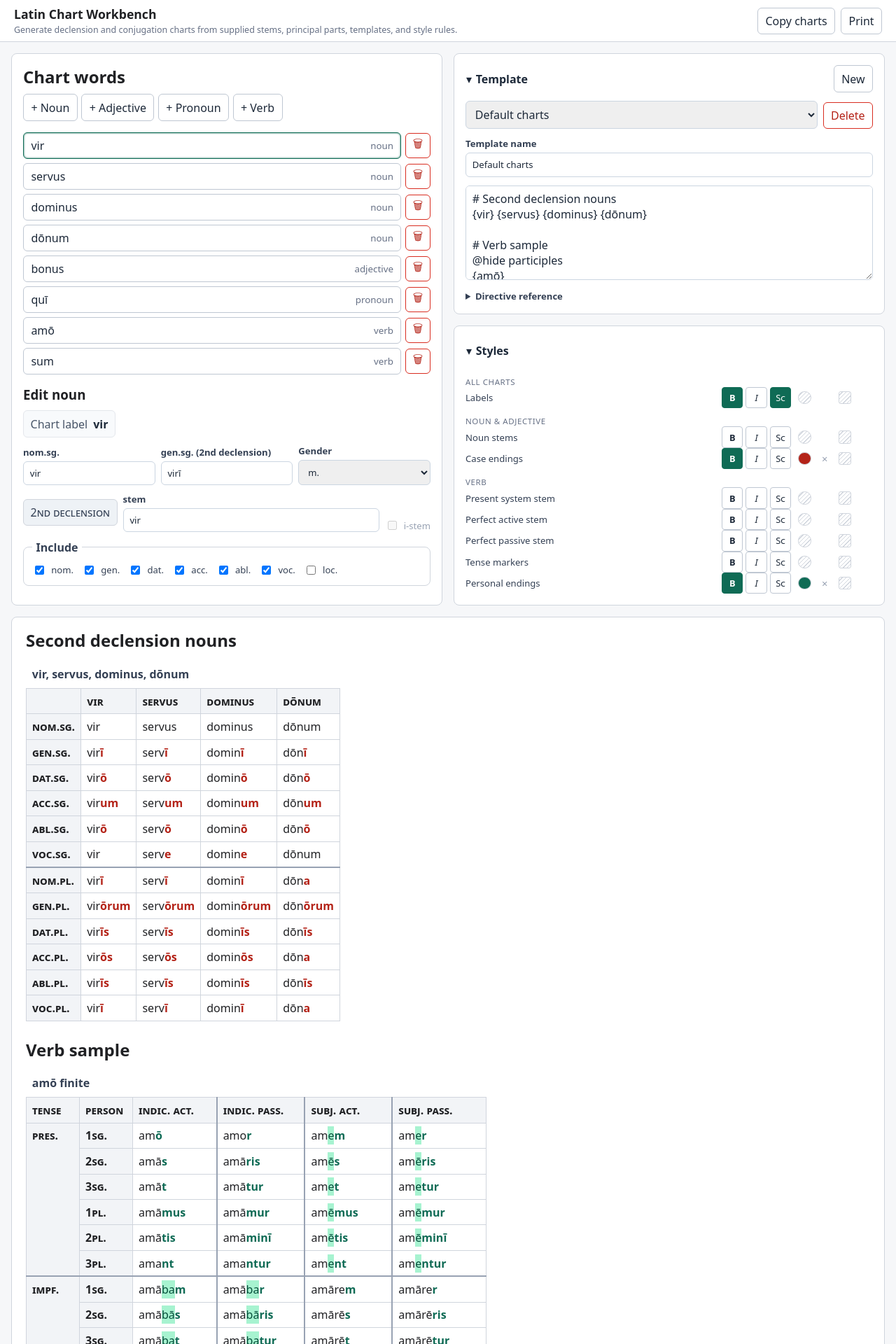
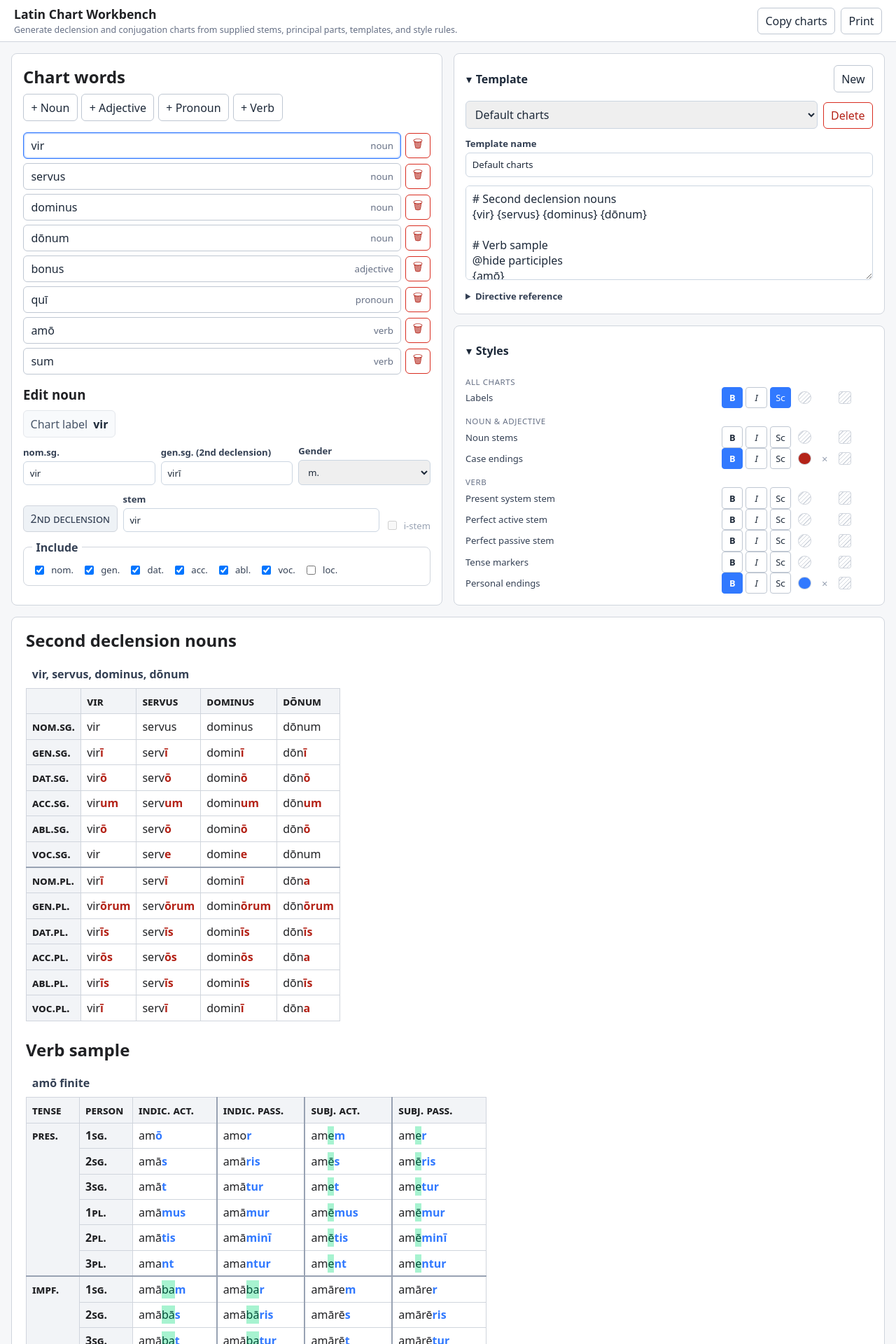
Before and after one commit to rchildree/parsin, a React (Vite) app: page / in a window 1280 px wide. Shown: the top 1920 px of the page at 70% size. Built offline with nearby package versions, Linux system fonts and the light colour scheme.

Commit message:
update knudsvig_vocabulary.tsv, sampleData.ts and styles.css

```diff
--- a/src/lib/sampleData.ts
+++ b/src/lib/sampleData.ts
@@ -122,7 +122,7 @@ const styleRules: StyleRule[] = [
   { id: "style-verb-perfect-stem", name: "Perfect active stem", target: "verb-perfect-stem", cssText: "" },
   { id: "style-verb-supine-stem", name: "Perfect passive stem", target: "verb-supine-stem", cssText: "" },
   { id: "style-verb-tense-markers", name: "Tense markers", target: "verb-tense-markers", cssText: "" },
-  { id: "style-verb-personal", name: "Personal endings", target: "verb-personal-endings", cssText: "color: #0f6b55; font-weight: bold" }
+  { id: "style-verb-personal", name: "Personal endings", target: "verb-personal-endings", cssText: "color: #3179ff; font-weight: bold" }
 ];
 
 export const DEFAULT_PROJECT: Project = {
--- a/src/styles.css
+++ b/src/styles.css
@@ -179,7 +179,7 @@ small {
 
 .collapse-toggle:hover {
   border-color: transparent;
-  color: #0f6b55;
+  color: #3179ff;
 }
 
 .collapsible-body {
@@ -226,8 +226,8 @@ small {
 }
 
 .entry-item.is-selected .entry-select {
-  border-color: #0f6b55;
-  box-shadow: inset 0 0 2.5px #0f6b55;
+  border-color: #3179ff;
+  box-shadow: inset 0 0 2.5px #3179ff;
 }
 
 .icon-button {
@@ -295,7 +295,7 @@ small {
 }
 
 .derived-chip {
-  align-self: center;
+  align-self: end;
   background: #eef2f6;
   border: 1px solid #d0d5dd;
   border-radius: 6px;
@@ -357,7 +357,7 @@ textarea {
 input:focus,
 select:focus,
 textarea:focus {
-  border-color: #0f6b55;
+  border-color: #3179ff;
   outline: 2px solid rgb(15 107 85 / 0.2);
   outline-offset: 0;
 }
@@ -454,7 +454,7 @@ textarea {
 }
 
 .directive-ref summary:hover {
-  color: #0f6b55;
+  color: #3179ff;
 }
 
 .directive-list {
@@ -525,8 +525,8 @@ textarea {
 }
 
 .style-toggle.is-active {
-  background: #0f6b55;
-  border-color: #0f6b55;
+  background: #3179ff;
+  border-color: #3179ff;
   color: #ffffff;
 }
 
@@ -717,7 +717,7 @@ textarea {
 }
 
 .segment-stem.segment-tone-secondary {
-  color: #0f6b55;
+  color: #3179ff;
   font-weight: 600;
 }
 
```
Also changed, not shown: 1 other file (tests, documents, lock files or other folders).
